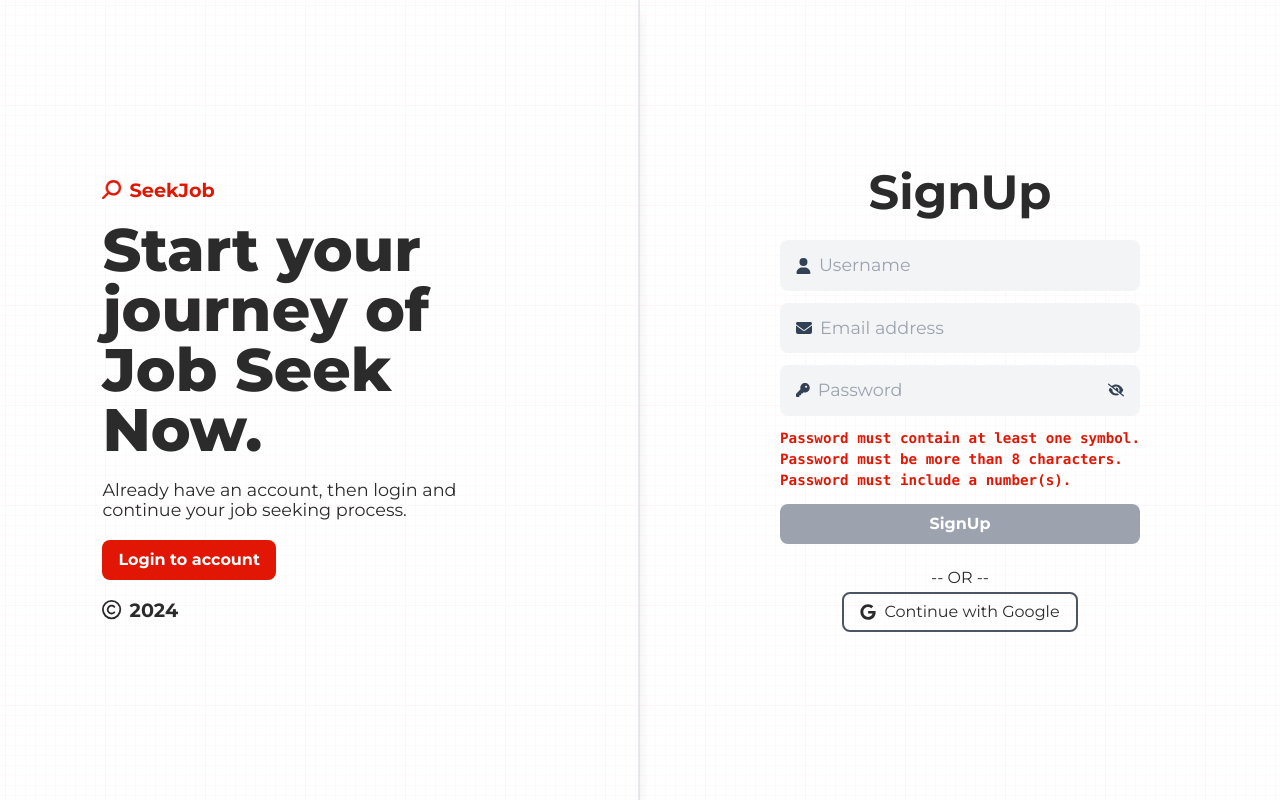
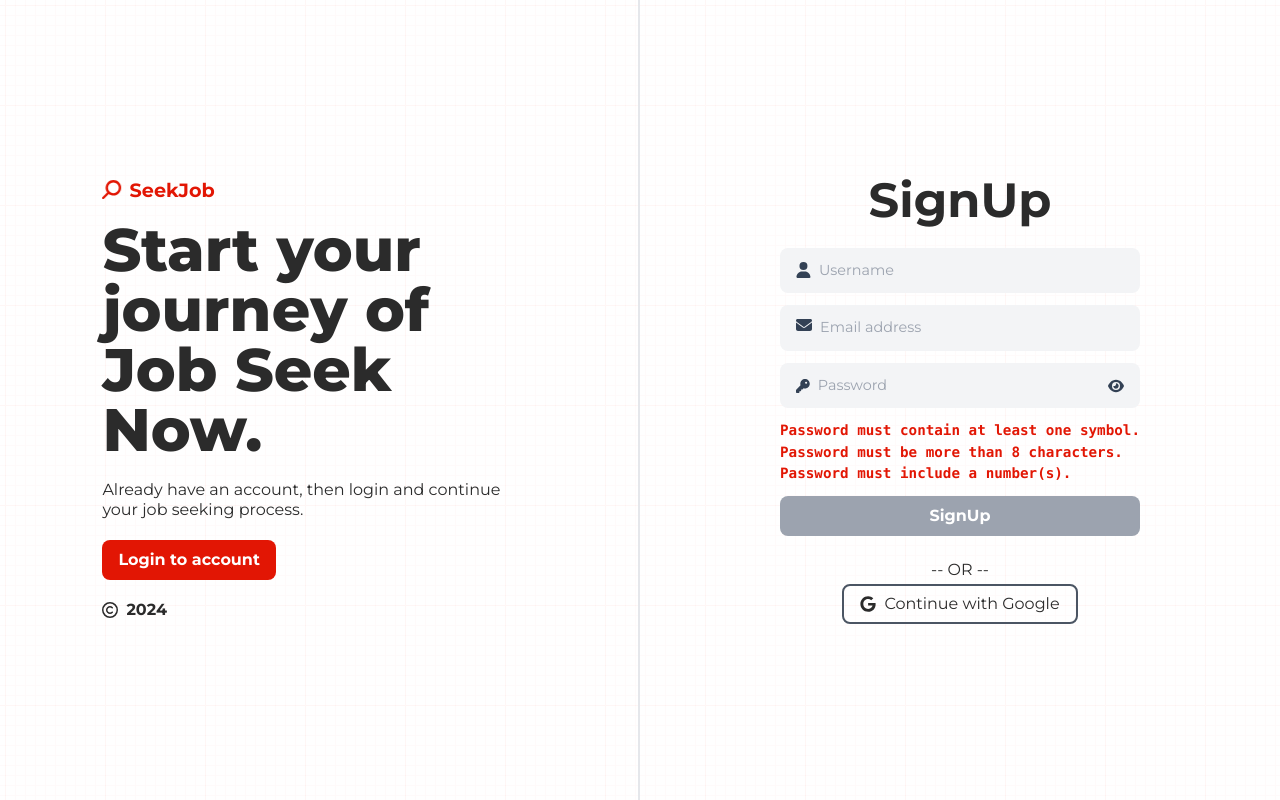
Before and after one commit to fisayo-dev/SeekJob, a React (Vite) app in the folder SeekJob/: page /signup in a window 1280 px wide. Built offline with nearby package versions, Linux system fonts and the light colour scheme.

Commit message:
changed the input size and the input page a little

```diff
--- a/SeekJob/src/components/FormSideMessage.jsx
+++ b/SeekJob/src/components/FormSideMessage.jsx
@@ -6,7 +6,7 @@ import Logo from './Logo'
 const FormSideMessage = ({responsive,title,subtitle,btnText, to,border}) => {
   return (
     <div
-        className={`${border} w-full h-[100vh] shadow-lg ${
+        className={`${border} w-full h-[100vh] ${
           responsive ? "hidden" : "grid"
         } place-items-center`}
       >
@@ -17,13 +17,13 @@ const FormSideMessage = ({responsive,title,subtitle,btnText, to,border}) => {
           <h2 className="text-6xl font-extrabold ">
             {title}
           </h2>
-          <p className="text-[1.1rem] bg-blck">
+          <p className="text-[1rem] bg-blck">
             {subtitle}
           </p>
           <NavLink to={to}>
             <Button>{btnText}</Button>
           </NavLink>
-          <div className="flex gap-2 font-bold bg-transparent items-center text-[1.2rem]">
+          <div className="flex gap-2 font-bold bg-transparent items-center text-[1rem]">
             <FaRegCopyright />
             <p>{new Date().getFullYear()}</p>
           </div>
--- a/SeekJob/src/index.css
+++ b/SeekJob/src/index.css
@@ -122,7 +122,8 @@ p {
   height: 21rem;
   overflow: hidden;
   border: 1px solid #ccc;
-  @apply rounded-lg px-[3.5vh] py-[3vh] w-full place-items-start gap-3 text-sm ;
+  border-radius: 0.9rem;
+  @apply  px-[3.5vh] py-[3vh] w-full place-items-start gap-3 text-sm ;
   box-shadow: 3px 3px 8px -1px #ebebeb;
 }
 
--- a/SeekJob/src/pages/AppPages/Login.jsx
+++ b/SeekJob/src/pages/AppPages/Login.jsx
@@ -69,7 +69,7 @@ const Login = () => {
               <input
                 type="email"
                 placeholder="Email address"
-                className=" text-[1.1rem]"
+                className="w-full text-[1.1rem] md:text-[0.9rem]"
                 value={email}
                 onChange={(e) => setEmail(e.target.value)}
               />
@@ -79,7 +79,7 @@ const Login = () => {
               <input
                 type={`${openPassword ? "text" : "password"}`}
                 placeholder="Password"
-                className="w-full text-[1.1rem]"
+                className="w-full text-[1.1rem] md:text-[0.9rem]"
                 value={password}
                 onChange={(e) => setPassword(e.target.value)}
               />
--- a/SeekJob/src/pages/AppPages/SignUp.jsx
+++ b/SeekJob/src/pages/AppPages/SignUp.jsx
@@ -104,7 +104,14 @@ const SignUp = () => {
 
   return (
     <div className="graph-bg grid grid-cols-2 w-[100vw] overflow-hidden">
-      <FormSideMessage responsive={responsive} title="Start your journey of Job Seek Now." subtitle="Already have an account, then login and continue your job seeking process." btnText="Login to account" to="/login" border="border-r-2"/>
+      <FormSideMessage
+        responsive={responsive}
+        title="Start your journey of Job Seek Now."
+        subtitle="Already have an account, then login and continue your job seeking process."
+        btnText="Login to account"
+        to="/login"
+        border="border-r-2"
+      />
       <div
         className={`${
           responsive ? "w-[100vw]" : "w-full"
@@ -131,31 +138,31 @@ const SignUp = () => {
           </NavLink>
           <form action="" className="grid gap-3 ">
             <div className="app-gray text-slate-700 w-full rounded-lg flex gap-2 items-center px-4 py-3">
-              <FaUser />
+              <FaUser className="" />
               <input
                 type="text"
                 placeholder="Username"
-                className="w-full text-[1.1rem]"
+                className="w-full text-[1.1rem] md:text-[0.9rem]"
                 value={username}
                 onChange={(e) => setUsername(e.target.value)}
               />
             </div>
-            <div className="app-gray text-slate-700 w-full rounded-lg flex gap-2 items-center px-4 py-3">
-              <FaEnvelope />
+            <div className="app-gray text-slate-700 w-full rounded-lg flex gap-2 ite2s-center px-4 py-3">
+              <FaEnvelope className="" />
               <input
                 type="email"
                 placeholder="Email address"
-                className=" text-[1.1rem]"
+                className="text-[1.1rem] md:text-[0.9rem]"
                 value={email}
                 onChange={(e) => setEmail(e.target.value)}
               />
             </div>
             <div className="app-gray text-slate-700 w-full rounded-lg flex gap-2 items-center px-4 py-3">
-              <FaKey />
+              <FaKey className="" />
               <input
                 type={`${openPassword ? "text" : "password"}`}
                 placeholder="Password"
-                className="w-full text-[1.1rem]"
+                className="w-full text-[1.1rem] md:text-[0.9rem]"
                 value={password}
                 onChange={(e) => setPassword(e.target.value)}
               />
@@ -163,7 +170,7 @@ const SignUp = () => {
                 className="cursor-pointer"
                 onClick={() => setOpenPassword((prev) => !prev)}
               >
-                {openPassword ? <FaEye /> : <FaEyeSlash />}
+                {openPassword ? <FaEyeSlash /> : <FaEye />}
               </div>
             </div>
             <div className="grid gao-1 text-[0.7rem] md:text-[0.89rem] font-bold">
```
